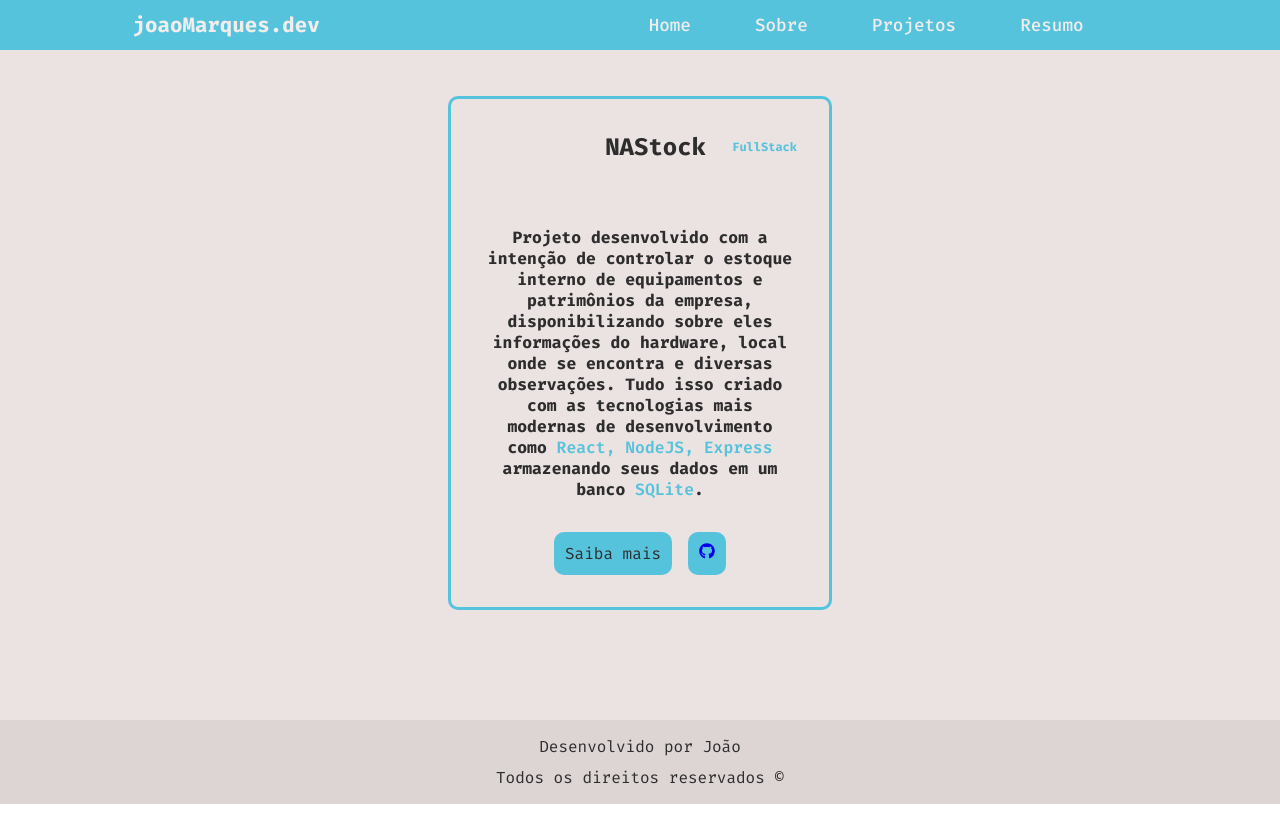
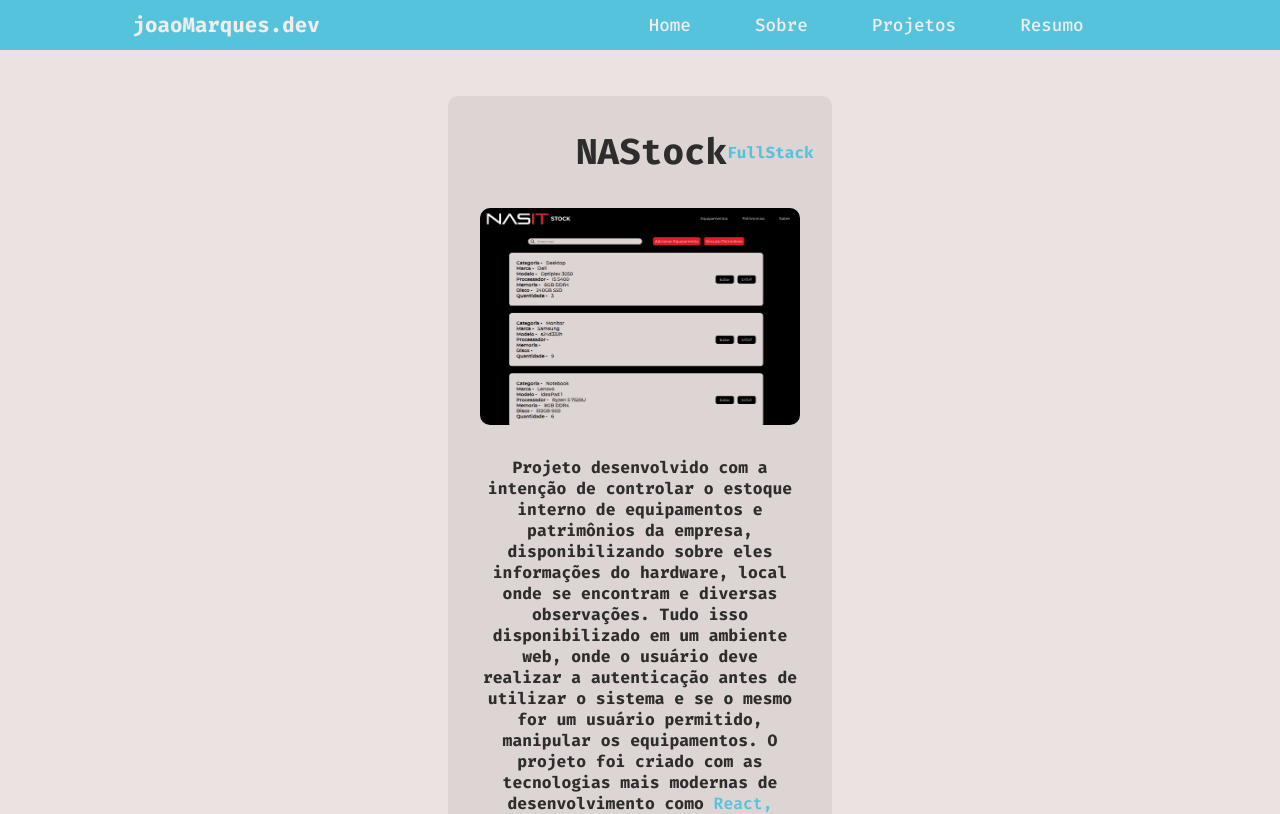
Before and after one commit to joaovictormar/portfolio, a React (Vite) app: page /projetos in a window 1280 px wide. Shown: the top 814 px of the page. Built offline with nearby package versions, Linux system fonts and the light colour scheme.

Commit message:
Adicionado o primeiro projeto na página resumo

```diff
--- a/src/pages/Projetos/Projetos.module.css
+++ b/src/pages/Projetos/Projetos.module.css
@@ -7,8 +7,8 @@
 }
 
 .cardProjeto {
+  background-color: var(--cinza-claro);
   width: 30%;
-  border: solid var(--primaria);
   border-radius: 10px;
   padding: 2rem;
   color: var(--cinza-escuro);
@@ -28,20 +28,25 @@
 }
 
 .titulo {
-  font-size: 24px;
+  font-size: 36px;
   flex-grow: 1;
   text-align: center;
   padding-left: 6rem;
 }
 
 .areaDev {
-  font-size: 12px;
+  font-size: 16px;
   color: var(--primaria);
+}
+
+.imagem {
+  width: 100%;
+  border-radius: 10px;
 }
 
 .botoes {
   display: flex;
-  gap: 1rem;
+  gap: 2rem;
   font-size: 16px;
 }
 
--- a/src/pages/Projetos/index.jsx
+++ b/src/pages/Projetos/index.jsx
@@ -1,5 +1,6 @@
 import styles from "./Projetos.module.css"
 import { FaGithub } from "react-icons/fa";
+import nastock from "../../assets/NAStock.png"
 
 function Projetos () {
 
@@ -10,8 +11,8 @@ function Projetos () {
                         <h1 className={styles.titulo}>NAStock</h1>
                         <h2 className={styles.areaDev}>FullStack</h2>
                     </div>
-                    <img/>
-                    <h3>Projeto desenvolvido com a intenção de controlar o estoque interno de equipamentos e patrimônios da empresa, disponibilizando sobre eles informações do hardware, local onde se encontra e diversas observações. Tudo isso criado com as tecnologias mais modernas de desenvolvimento como <strong>React, NodeJS, Express</strong> armazenando seus dados em um banco <strong>SQLite</strong>. </h3>
+                    <img className={styles.imagem} src={nastock}/>
+                    <h3>Projeto desenvolvido com a intenção de controlar o estoque interno de equipamentos e patrimônios da empresa, disponibilizando sobre eles informações do hardware, local onde se encontram e diversas observações. Tudo isso disponibilizado em um ambiente web, onde o usuário deve realizar a autenticação antes de utilizar o sistema e se o mesmo for um usuário permitido, manipular os equipamentos. O projeto foi criado com as tecnologias mais modernas de desenvolvimento como <strong>React, NodeJS, Express</strong> armazenando seus dados em um banco <strong>SQLite</strong>.</h3>
                     <div className={styles.botoes}>
                         <a className={styles.botao}>Saiba mais</a>
                         <a className={styles.botao} href="https://github.com/joaovictormar/NAStock_front"><FaGithub/></a>
```
Also changed, not shown: src/assets/NAStock.png (added).
